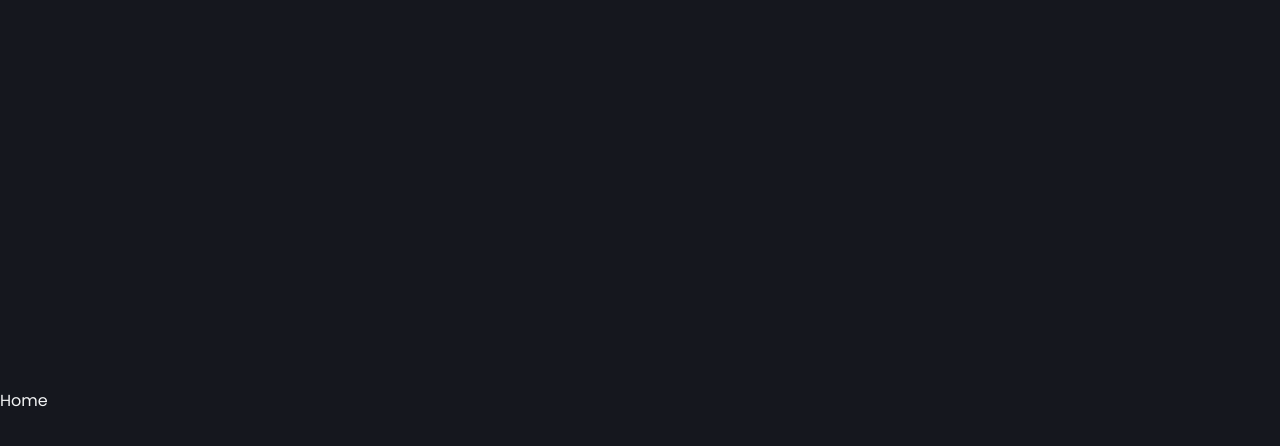
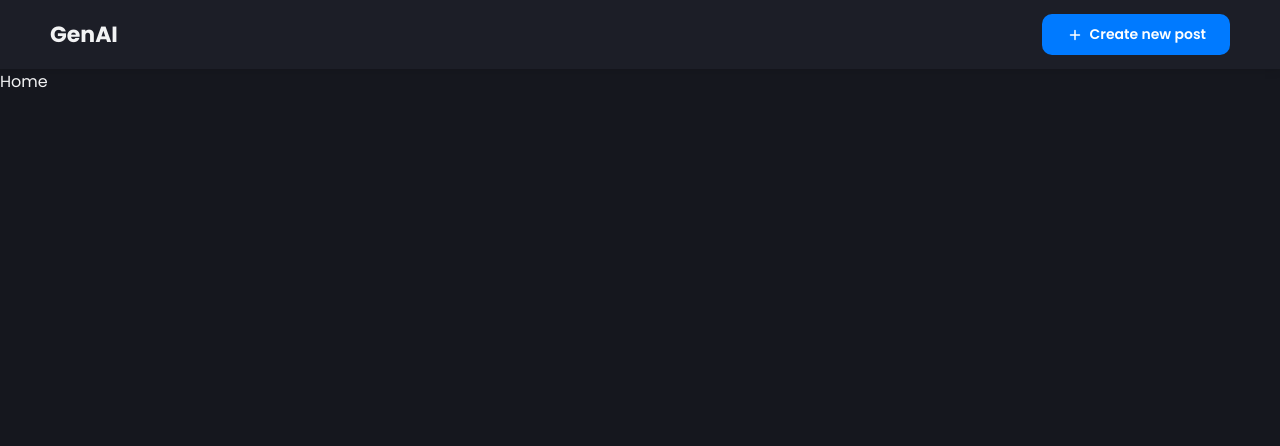
Before and after one commit to saurabhyadav0810/img_genarator_AI_frontend, a React (Vite) app: page / in a window 1280 px wide. Shown: the top 446 px of the page. Built offline with nearby package versions, Linux system fonts and the light colour scheme.

Commit message:
Created Navbar

```diff
--- a/src/App.jsx
+++ b/src/App.jsx
@@ -1,6 +1,8 @@
 import styled, { ThemeProvider } from "styled-components";
-import { BrowserRouter, Route, Routes } from "react-router-dom";
+import { BrowserRouter, Routes, Route } from "react-router-dom";
 import { darkTheme } from "./utils/theme";
+
+import Navbar from "./components/Navbar";
 import Home from "./pages/Home";
 import CreatePost from "./pages/CreatePost";
 const Container = styled.div`
@@ -19,8 +21,8 @@ const Wrapper = styled.div`
   position: relative;
   display: flex;
   flex-direction: column;
-  justify-content: center;
-  flex: 3;`;
+  flex: 3;
+`;
 
 function App() {
   return (
@@ -28,6 +30,7 @@ function App() {
       <Container>
         <Wrapper>
           <BrowserRouter>
+          <Navbar />
             <Routes>
               <Route path="/" element={<Home />} />
               <Route path="/post" element={<CreatePost />} />
--- /dev/null
+++ b/src/components/Navbar.jsx
@@ -0,0 +1,59 @@
+import React from 'react';
+import styled from 'styled-components';
+import Button from './button.jsx';
+import { AddRounded, ExploreRounded } from '@mui/icons-material';
+import { useNavigate, useLocation } from "react-router-dom";
+const Container = styled.div`
+width: 100%;
+background: ${({ theme }) => theme.navbar};
+color: ${({ theme }) => theme.text_primary};
+font-weight: bold;
+font-size: 22px;
+padding: 14px 50px;
+display: flex;
+justify-content: space-between;
+align-items: center;
+box-shadow: 0 0 10px rgba(0,0,0,0.15);
+box-sizing: border-box;
+@media only screen and (max-width: 600px) {
+  padding: 10px 12px;
+}
+`;
+
+
+const Navbar = ()   => {
+    const navigate = useNavigate();
+    const location = useLocation();
+    const path = location.pathname.split("/");
+    return (
+      <Container>
+        GenAI
+        {
+            path[1] === "post" ?(
+            <Button
+        onClick={() => navigate("/")}
+        text="Explore post"
+         leftIcon={
+         <ExploreRounded style={{
+            fontSize: "18px",
+        }}
+        />
+    }
+    type="secondary"
+        />) : (
+
+        <Button
+        onClick={() => navigate("/post")}
+        text="Create new post"
+         leftIcon={
+         <AddRounded style={{
+            fontSize: "18px",
+        }}
+        />
+    }
+        />
+            )}
+      </Container>
+    );
+};
+export default Navbar;
--- a/src/pages/CreatePost.jsx
+++ b/src/pages/CreatePost.jsx
@@ -1,4 +1,10 @@
 import React from 'react';
+import styled from 'styled-components';
+
+const Container = styled.div`
+  height: 100%;
+    overflow-y:hidden;
+`;
 
 const CreatePost = () => {
     return <div>Create Post</div>;
```
Also changed, not shown: src/components/button.jsx (renamed from src/components/button.js).
